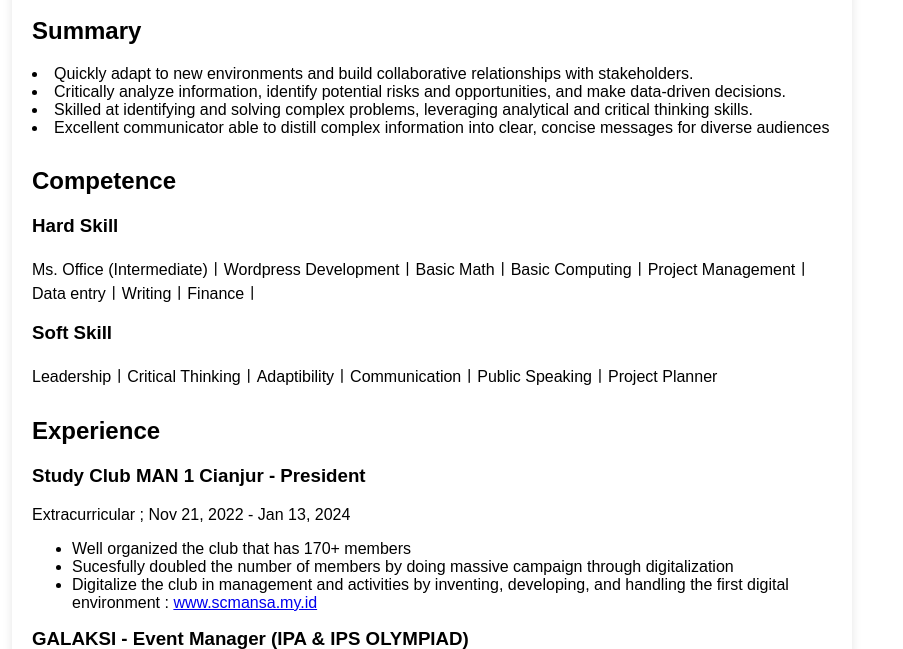
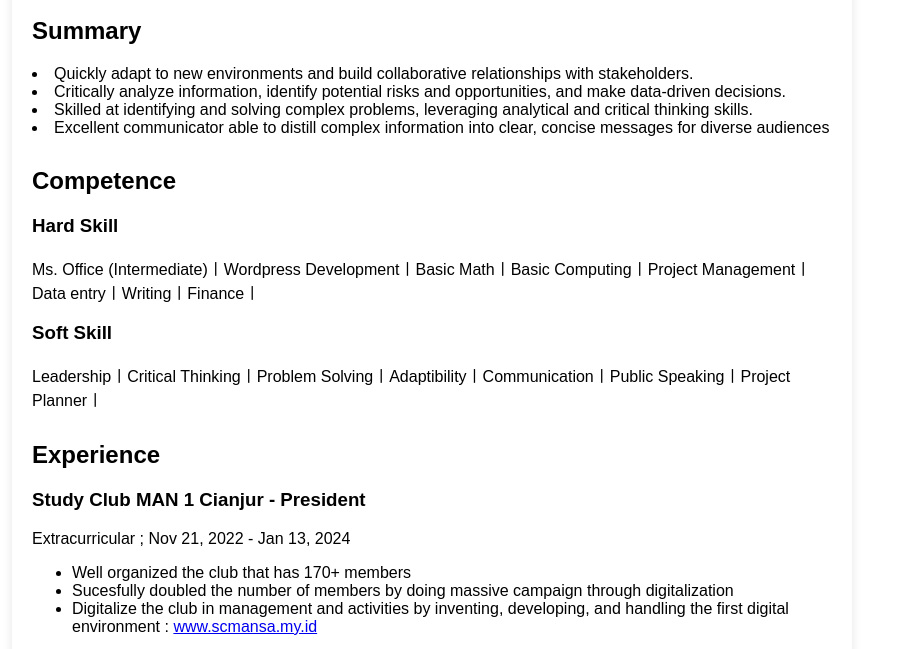
Before and after one commit to gozaliayye/goz-cv, a plain HTML site: page index.html in a window 1280 px wide. Shown: the part 183-832 px from the top of the page, without its empty margins (208-1111 px from the left). Drawn offline with Linux system fonts and the light colour scheme.

Commit message:
Update index.html

```diff
--- a/index.html
+++ b/index.html
@@ -44,7 +44,7 @@
           entry〡Writing〡Finance〡
         </p>
         <h3>Soft Skill</h3>
-        <p>Leadership〡Critical Thinking〡Adaptibility〡Communication〡Public Speaking〡Project Planner</p>
+        <p>Leadership〡Critical Thinking〡Problem Solving〡Adaptibility〡Communication〡Public Speaking〡Project Planner〡</p>
       </section>
 
       <section id="experience">
```
